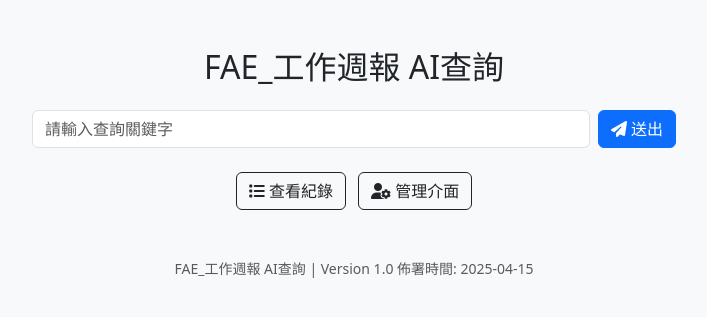
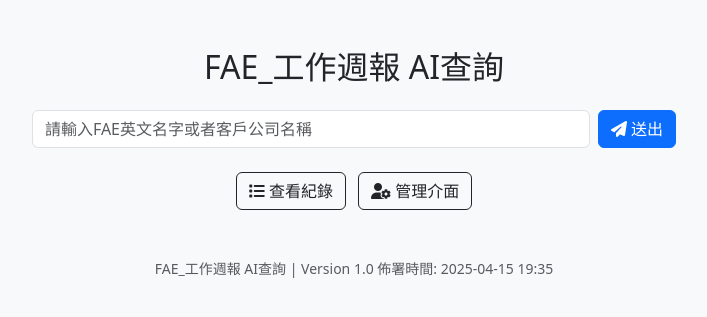
Before and after one commit to yushangming/line_csv_bot, a Flask app: page / in a window 1280 px wide. Shown: the top 317 px of the page, without its empty margins (286-993 px from the left). Run offline with Flask 3, Linux system fonts and the light colour scheme.

Commit message:
Update index.html

```diff
--- a/templates/index.html
+++ b/templates/index.html
@@ -13,7 +13,7 @@
   <div class="container py-5">
     <h2 class="text-center mb-4">FAE_工作週報 AI查詢</h2>
     <form method="post" action="/ask" class="d-flex justify-content-center mb-4">
-      <input name="question" class="form-control w-50 me-2" placeholder="請輸入查詢關鍵字" required>
+      <input name="question" class="form-control w-50 me-2" placeholder="請輸入FAE英文名字或者客戶公司名稱" required>
       <button type="submit" class="btn btn-primary"><i class="fas fa-paper-plane"></i> 送出</button>
     </form>
     {% if question %}
@@ -27,7 +27,7 @@
       <a href="/admin" class="btn btn-outline-dark"><i class="fas fa-user-cog"></i> 管理介面</a>
     </div>
     <footer class="text-center text-muted mt-5 small">
-      FAE_工作週報 AI查詢 | Version 1.0 佈署時間: 2025-04-15
+      FAE_工作週報 AI查詢 | Version 1.0 佈署時間: 2025-04-15 19:35
     </footer>
   </div>
 </body>
```
